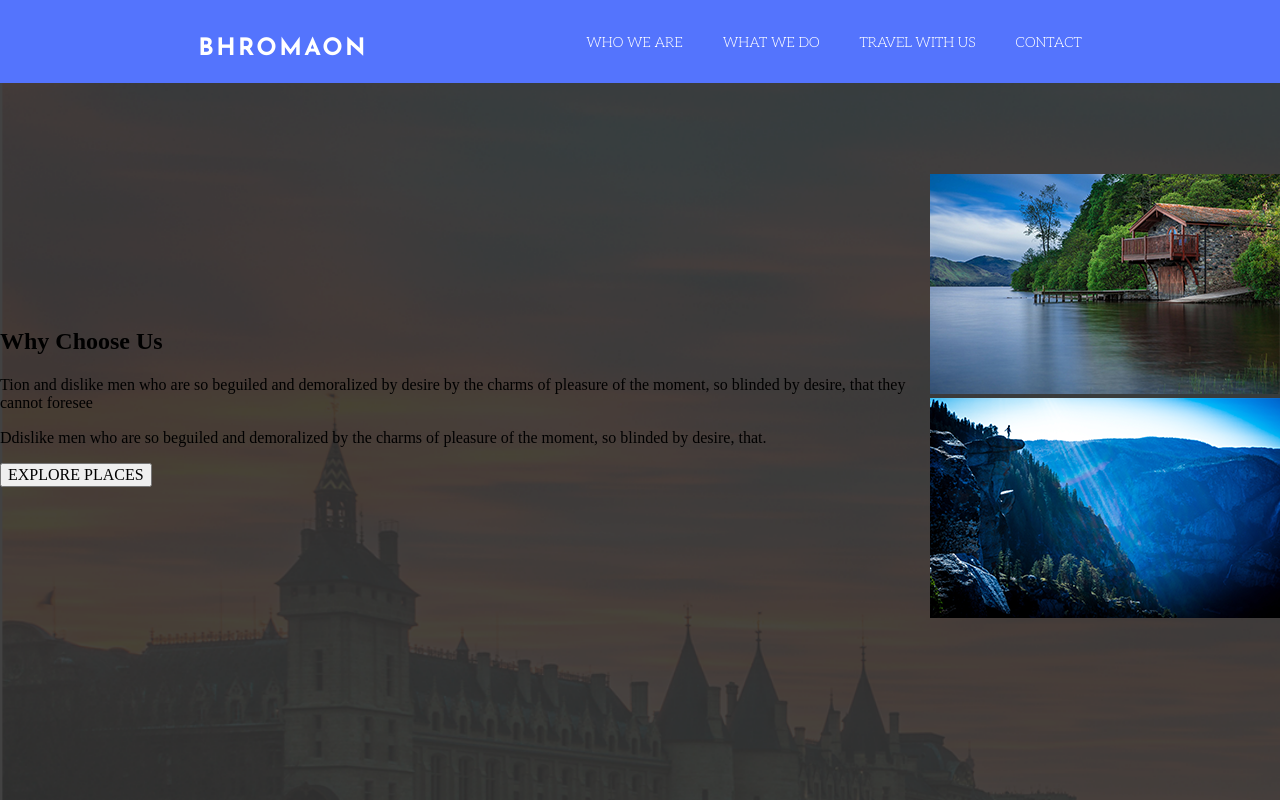
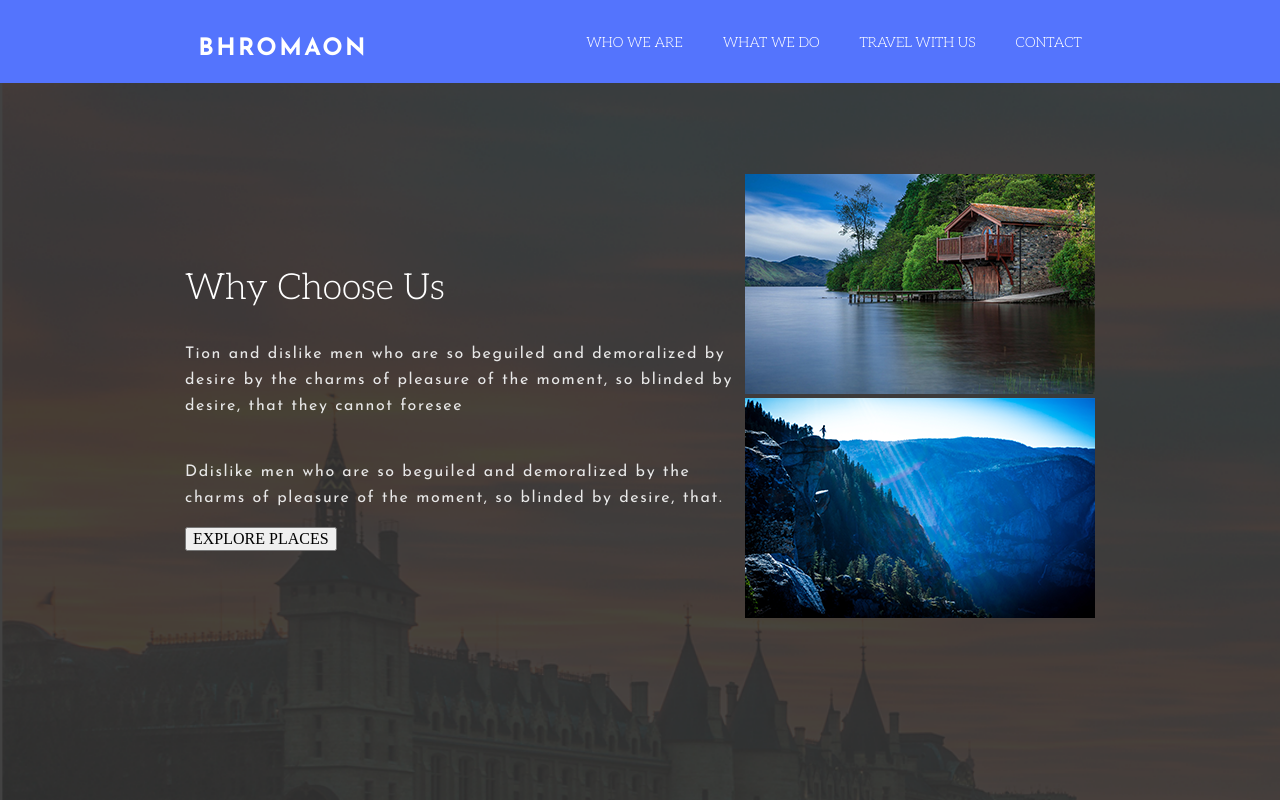
Before and after one commit to tanyapeterson/test-brohmaon, a plain HTML site: page index.html in a window 1280 px wide. Shown: the part 800-1600 px from the top of the page. Drawn offline with nearby package versions, Linux system fonts and the light colour scheme.

Commit message:
text styling

```diff
--- a/styles/_part-3.scss
+++ b/styles/_part-3.scss
@@ -7,3 +7,29 @@
     justify-content: center;
     align-items: center;
 }
+
+
+.why {
+    max-width: 288px;
+    width: 100%;
+    font-family: 'Aleo';
+    font-style: normal;
+    font-weight: 400;
+    font-size: 36px;
+    line-height: 26px;
+    color: #FFFFFF;
+}
+
+
+.why-txt {
+    margin-top: 40px;
+    max-width: 560px;
+    width: 100%;
+    font-family: 'Josefin Sans';
+    font-style: normal;
+    font-weight: 400;
+    font-size: 16px;
+    line-height: 26px;
+    letter-spacing: 1.6px;
+    color: #E8E8E8;
+}
```
Also changed, not shown: styles/styles.css.
